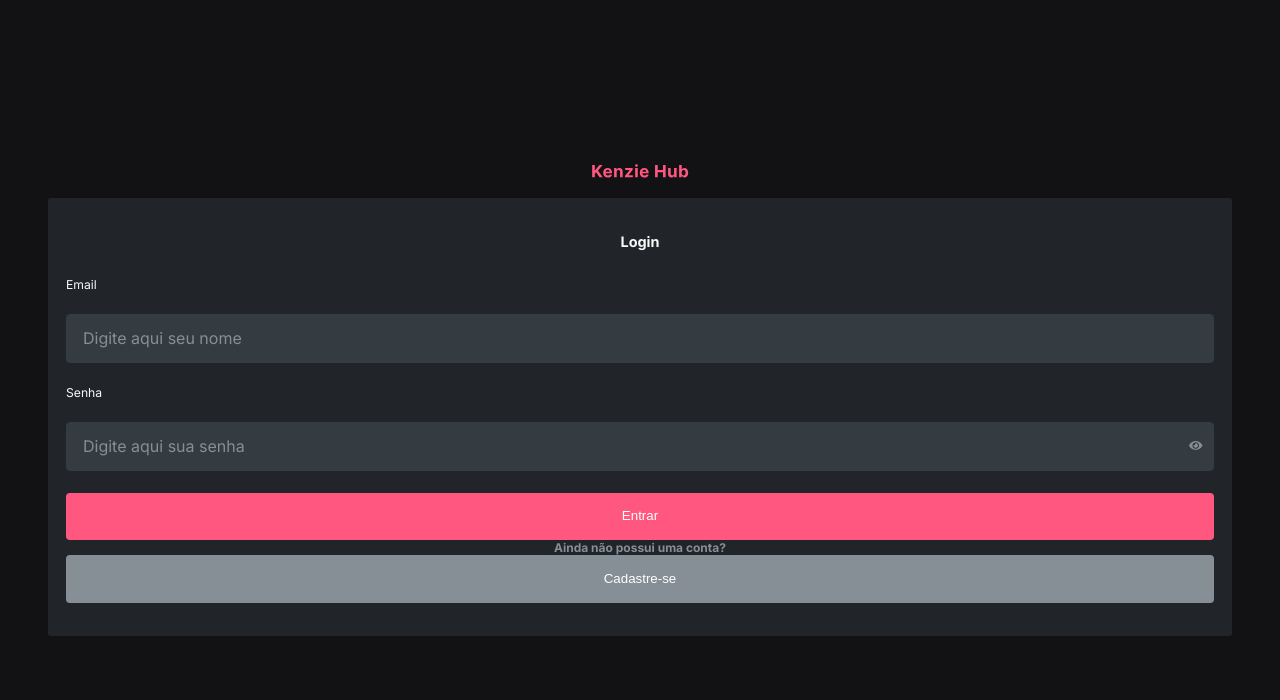
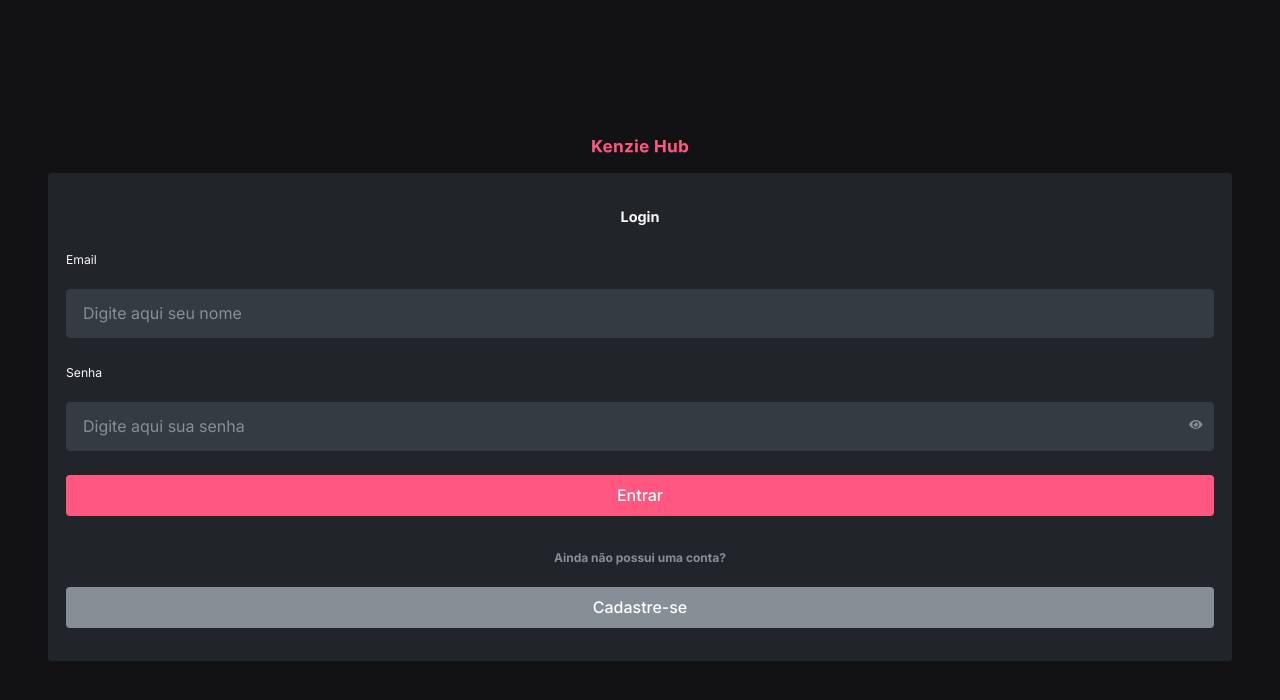
Before and after one commit to Kenzie-Academy-Brasil-Developers/react-entrega-s2-kenzie-hub-matheuschvs, a React (Create React App) app: page / in a window 1280 px wide. Shown: the top 700 px of the page. Built offline with nearby package versions, Linux system fonts and the light colour scheme.

Commit message:
fix: change Home style

```diff
--- a/src/components/Button/style.js
+++ b/src/components/Button/style.js
@@ -7,9 +7,14 @@ export const StyledButton = styled.button`
 
   background: ${props => props.disabled ? 'var(--grey-1)' : 'var(--color-primary)'};
 
+  font: 500 0.8125rem 'Inter', sans-serif;
   color: #FFF;
 
   &:hover {
     background: ${props => props.disabled ? 'var(--grey-2)' : 'var(--color-primary-50)'};
   }
+
+  @media (min-width: 961px) {
+    font-size: 1rem;
+  }
 `
--- a/src/components/TextField/style.js
+++ b/src/components/TextField/style.js
@@ -28,7 +28,6 @@ export const Input = styled.input`
 
   width: 100%;
   padding: 0.52625rem 0.8125rem;
-  margin-bottom: 1.125rem;
 
   background: var(--grey-2);
 
@@ -43,19 +42,26 @@ export const Input = styled.input`
     border-color: var(--grey-0);
   }
 
+  & + p {
+    margin-bottom: 1.125rem;
+  }
+
   @media (min-width: 961px) {
     font-size: 1rem;
     line-height: 1.625rem;
 
     padding: 0.65625rem 1rem;
-    margin-bottom: 1.375rem;
+
+    & + p {
+      margin-bottom: 1.375rem;
+    }
   }
 `
 
 export const ToggleVisibility = styled.button`
   position: absolute;
   right: 0.6875rem;
-  top: 16%;
+  top: 0.625rem;
 
   background: transparent;
 
--- a/src/pages/Home/style.js
+++ b/src/pages/Home/style.js
@@ -25,6 +25,24 @@ export const Form = styled.form`
   background: var(--grey-3);
 
   border-radius: 3px;
+
+  & > div + div {
+    margin-top: 1.375rem;
+  }
+
+  & > div + button {
+    margin-top: 1.25rem;
+  }
+
+  @media (min-width: 961px) {
+    & > div + div {
+      margin-top: 1.6875rem;
+    }
+
+    & > div + button {
+      margin-top: 1.5rem;
+    }
+  }
 `
 
 export const Title = styled.h1`
@@ -41,7 +59,11 @@ export const RegisterText = styled.p`
   color: var(--grey-1);
   text-align: center;
 
+  margin: 1.75rem 0 1.0625rem;
+
   @media (min-width: 961px) {
     font-size: 0.75rem;
+
+    margin: 2.125rem 0 1.375rem;
   }
 `
```
